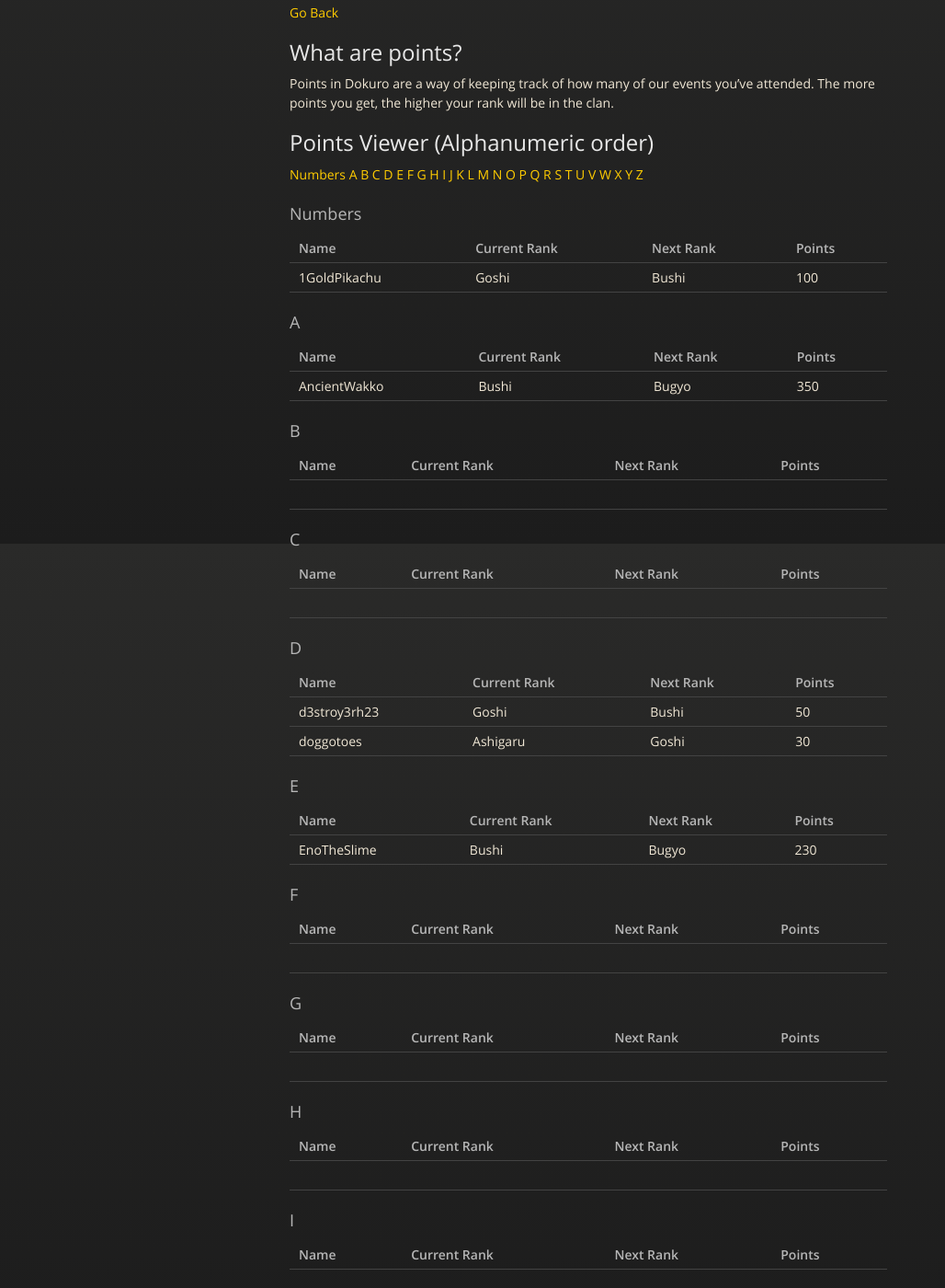
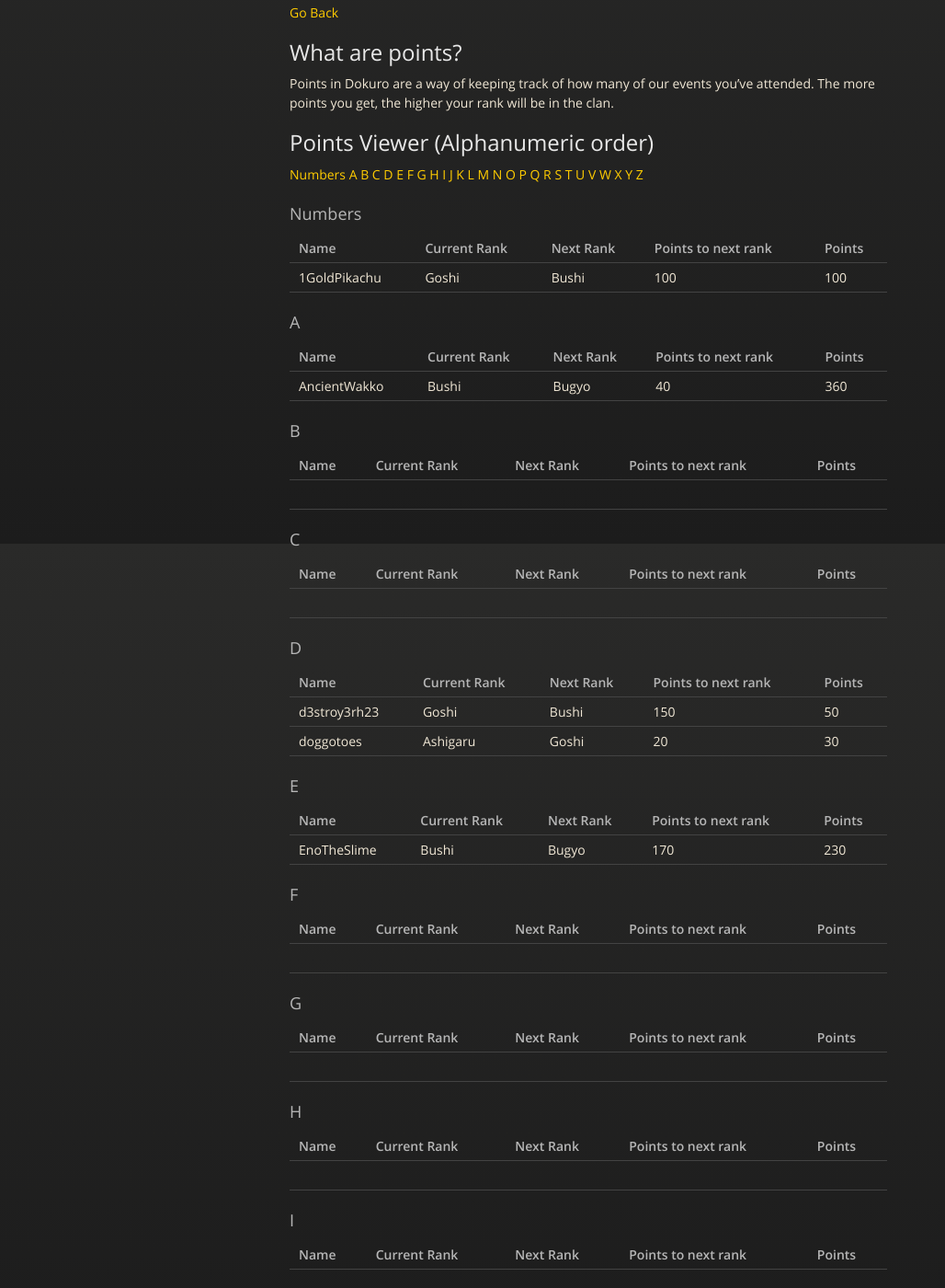
Before and after one commit to dokuroZO/Dokuro, a Jekyll site: the page built from points.md, in a window 1280 px wide and 1400 px high, scrolled down 309 px. Shown: the whole window at 92% size, without its empty margins (0-1028 px from the left). Built offline with Jekyll 4.4.1, drawn with Linux system fonts in a browser that asks for light colours; our own code applies the rules of GitHub Pages for plain Markdown files; some of the changed text lies outside the part shown.

Commit message:
Update points.md

```diff
--- a/points.md
+++ b/points.md
@@ -38,164 +38,164 @@ Points in Dokuro are a way of keeping track of how many of our events you've att
 
 ### Numbers
 
-| Name | Current Rank | Next Rank | Points |
-|-|-|-|-|
-| 1GoldPikachu | Goshi | Bushi | 100 |
+| Name | Current Rank | Next Rank | Points to next rank | Points |
+|-|-|-|-|-|
+| 1GoldPikachu | Goshi | Bushi | 100 | 100 |
 
 ### A
 
-| Name | Current Rank | Next Rank | Points |
-|-|-|-|-|
-| AncientWakko | Bushi | Bugyo | 350 |
+| Name | Current Rank | Next Rank | Points to next rank | Points |
+|-|-|-|-|-|
+| AncientWakko | Bushi | Bugyo | 40 | 360 |
 
 ### B
 
-| Name | Current Rank | Next Rank | Points |
-|-|-|-|-|
-| | | | |
+| Name | Current Rank | Next Rank | Points to next rank | Points |
+|-|-|-|-|-|
+| | | | | |
 
 ### C
 
-| Name | Current Rank | Next Rank | Points |
-|-|-|-|-|
-| | | | |
+| Name | Current Rank | Next Rank | Points to next rank | Points |
+|-|-|-|-|-|
+| | | | | |
 
 ### D
 
-| Name | Current Rank | Next Rank | Points |
-|-|-|-|-|
-| d3stroy3rh23 | Goshi | Bushi | 50 |
-| doggotoes | Ashigaru | Goshi | 30 |
+| Name | Current Rank | Next Rank | Points to next rank | Points |
+|-|-|-|-|-|
+| d3stroy3rh23 | Goshi | Bushi | 150 | 50 |
+| doggotoes | Ashigaru | Goshi | 20 | 30 |
 
 ### E
 
-| Name | Current Rank | Next Rank | Points |
-|-|-|-|-|
-| EnoTheSlime | Bushi | Bugyo | 230 |
+| Name | Current Rank | Next Rank | Points to next rank | Points |
+|-|-|-|-|-|
+| EnoTheSlime | Bushi | Bugyo | 170 | 230 |
 
 ### F
 
-| Name | Current Rank | Next Rank | Points |
-|-|-|-|-|
-| | | | |
+| Name | Current Rank | Next Rank | Points to next rank | Points |
+|-|-|-|-|-|
+| | | | | |
 
 ### G
 
-| Name | Current Rank | Next Rank | Points |
-|-|-|-|-|
-| | | | |
+| Name | Current Rank | Next Rank | Points to next rank | Points |
+|-|-|-|-|-|
+| | | | | |
 
 ### H
 
-| Name | Current Rank | Next Rank | Points |
-|-|-|-|-|
-| | | | |
+| Name | Current Rank | Next Rank | Points to next rank | Points |
+|-|-|-|-|-|
+| | | | | |
 
 ### I
 
-| Name | Current Rank | Next Rank | Points |
-|-|-|-|-|
-| | | | |
+| Name | Current Rank | Next Rank | Points to next rank | Points |
+|-|-|-|-|-|
+| | | | | |
 
 ### J
 
-| Name | Current Rank | Next Rank | Points |
-|-|-|-|-|
-| | | | |
+| Name | Current Rank | Next Rank | Points to next rank | Points |
+|-|-|-|-|-|
+| | | | | |
 
 ### K
 
-| Name | Current Rank | Next Rank | Points |
-|-|-|-|-|
-| | | | |
+| Name | Current Rank | Next Rank | Points to next rank | Points |
+|-|-|-|-|-|
+| | | | | |
 
 ### L
 
-| Name | Current Rank | Next Rank | Points |
-|-|-|-|-|
-| La_jii | Ashigaru | Goshi | 30 |
+| Name | Current Rank | Next Rank | Points to next rank | Points |
+|-|-|-|-|-|
+| La_jii | Ashigaru | Goshi | 20 | 30 |
 
 ### M
 
-| Name | Current Rank | Next Rank | Points |
-|-|-|-|-|
-| | | | |
+| Name | Current Rank | Next Rank | Points to next rank | Points |
+|-|-|-|-|-|
+| | | | | |
 
 ### N
 
-| Name | Current Rank | Next Rank | Points |
-|-|-|-|-|
-| nik | Shogun | N/A | 0 |
+| Name | Current Rank | Next Rank | Points to next rank | Points |
+|-|-|-|-|-|
+| nik | Shogun | N/A | 0 | 0 |
 
 ### O
 
-| Name | Current Rank | Next Rank | Points |
-|-|-|-|-|
-| | | | |
+| Name | Current Rank | Next Rank | Points to next rank | Points |
+|-|-|-|-|-|
+| | | | | |
 
 ### P
 
-| Name | Current Rank | Next Rank | Points |
-|-|-|-|-|
-| | | | |
+| Name | Current Rank | Next Rank | Points to next rank | Points |
+|-|-|-|-|-|
+| | | | | |
 
 ### Q
 
-| Name | Current Rank | Next Rank | Points |
-|-|-|-|-|
-| | | | |
+| Name | Current Rank | Next Rank | Points to next rank | Points |
+|-|-|-|-|-|
+| | | | | |
 
 ### R
 
-| Name | Current Rank | Next Rank | Points |
-|-|-|-|-|
-| | | | |
+| Name | Current Rank | Next Rank | Points to next rank | Points |
+|-|-|-|-|-|
+| | | | | |
 
 ### S
 
-| Name | Current Rank | Next Rank | Points |
-|-|-|-|-|
-| sluggamers | Bushi | Bugyo | 300 |
-| SSakuraMei | Goshi | Bushi | 90 |
+| Name | Current Rank | Next Rank | Points to next rank | Points |
+|-|-|-|-|-|
+| sluggamers | Bushi | Bugyo | 100 | 300 |
+| SSakuraMei | Goshi | Bushi | 100 | 100 |
 
 ### T
 
-| Name | Current Rank | Next Rank | Points |
-|-|-|-|-|
-| | | | |
+| Name | Current Rank | Next Rank | Points to next rank | Points |
+|-|-|-|-|-|
+| | | | | |
 
 ### U
 
-| Name | Current Rank | Next Rank | Points |
-|-|-|-|-|
-| | | | |
+| Name | Current Rank | Next Rank | Points to next rank | Points |
+|-|-|-|-|-|
+| | | | | |
 
 ### V
 
-| Name | Current Rank | Next Rank | Points |
-|-|-|-|-|
-| vaedri | Goshi | Bushi | 100 |
+| Name | Current Rank | Next Rank | Points to next rank | Points |
+|-|-|-|-|-|
+| vaedri | Goshi | Bushi | 90 | 110 |
 
 ### W
 
-| Name | Current Rank | Next Rank | Points |
-|-|-|-|-|
-| | | | |
+| Name | Current Rank | Next Rank | Points to next rank | Points |
+|-|-|-|-|-|
+| | | | | |
 
 ### X
 
-| Name | Current Rank | Next Rank | Points |
-|-|-|-|-|
-| Xyphiz | Bugyo | N/A | 470
+| Name | Current Rank | Next Rank | Points to next rank | Points |
+|-|-|-|-|-|
+| Xyphiz | Bugyo | N/A | 0 | 480 |
 
 ### Y
 
-| Name | Current Rank | Next Rank | Points |
-|-|-|-|-|
-| | | | |
+| Name | Current Rank | Next Rank | Points to next rank | Points |
+|-|-|-|-|-|
+| | | | | |
 
 ### Z
 
-| Name | Current Rank | Next Rank | Points |
-|-|-|-|-|
-| | | | |
+| Name | Current Rank | Next Rank | Points to next rank | Points |
+|-|-|-|-|-|
+| | | | | |
```
